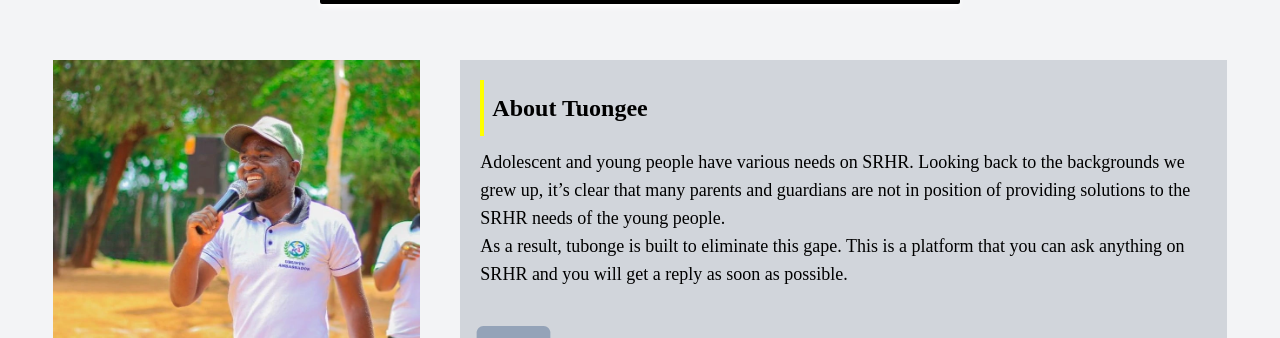
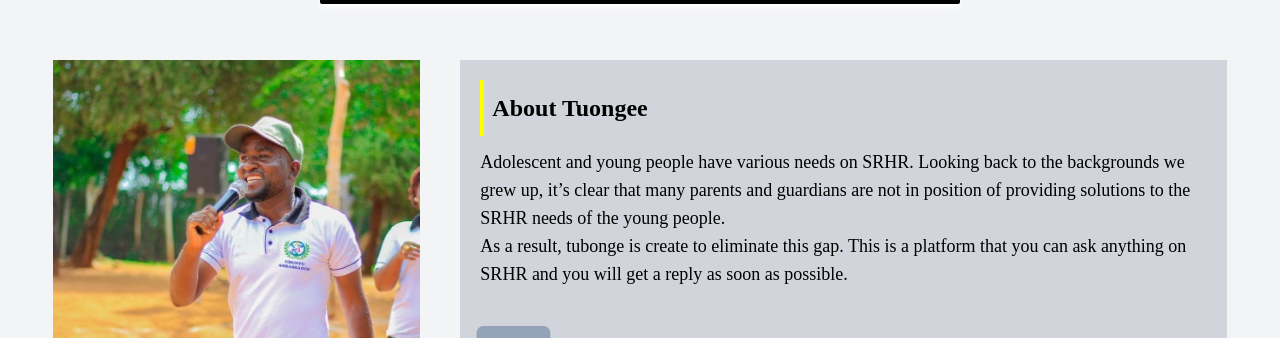
Before and after one commit to WilfredMutwiri/Tuongee, a React (Create React App) app: page / in a window 1280 px wide. Shown: the part 940-1278 px from the top of the page. Built offline with nearby package versions, Linux system fonts and the light colour scheme.

Commit message:
adit homepage content

```diff
--- a/src/Componets/EarlyMarriages.js
+++ b/src/Componets/EarlyMarriages.js
@@ -12,7 +12,7 @@ const EarlyMarriages = () => {
           and pressure of the ladies to prove their fertility.<br/> Most of these
           marriages come to an end within very short period due to continued violence
           within the marriage.Across the globe 12 million girls are married under
-          the age of 18years which trickles down to around 2 years in every second!!!
+          the age of 18years which trickles down to around 2 girls in every second!!!
           </p>
           </div>
         <div>
--- a/src/Componets/about.js
+++ b/src/Componets/about.js
@@ -12,7 +12,7 @@ const About = () => {
           Adolescent and young people have various needs on SRHR. Looking back
           to the backgrounds we grew up, it’s clear that many parents and guardians
           are not in position of providing solutions to the SRHR needs of the young people.<br/>
-          As a result, tubonge is built to eliminate this gape. This is a platform that you
+          As a result, tubonge is create to eliminate this gap. This is a platform that you
           can ask anything on SRHR and you will get a reply as soon as possible.
           </p>
          <button class="p-3 bg-slate-400 rounded-md mt-10 font-semibold text-red-600 text-lg">Join Us</button>
--- a/src/Pages/Home.js
+++ b/src/Pages/Home.js
@@ -193,7 +193,7 @@ const handleMouseLeave =()=>{
           Adolescent and young people have various needs on SRHR. Looking back
           to the backgrounds we grew up, it’s clear that many parents and guardians
           are not in position of providing solutions to the SRHR needs of the young people.<br/>
-          As a result, tubonge is built to eliminate this gape. This is a platform that you
+          As a result, tubonge is create to eliminate this gap. This is a platform that you
           can ask anything on SRHR and you will get a reply as soon as possible.
           </p>
           <button class="p-2 bg-slate-400 rounded-md mt-10 font-semibold text-red-600 hover:text-white hover:bg-black">Join Us</button>
```
